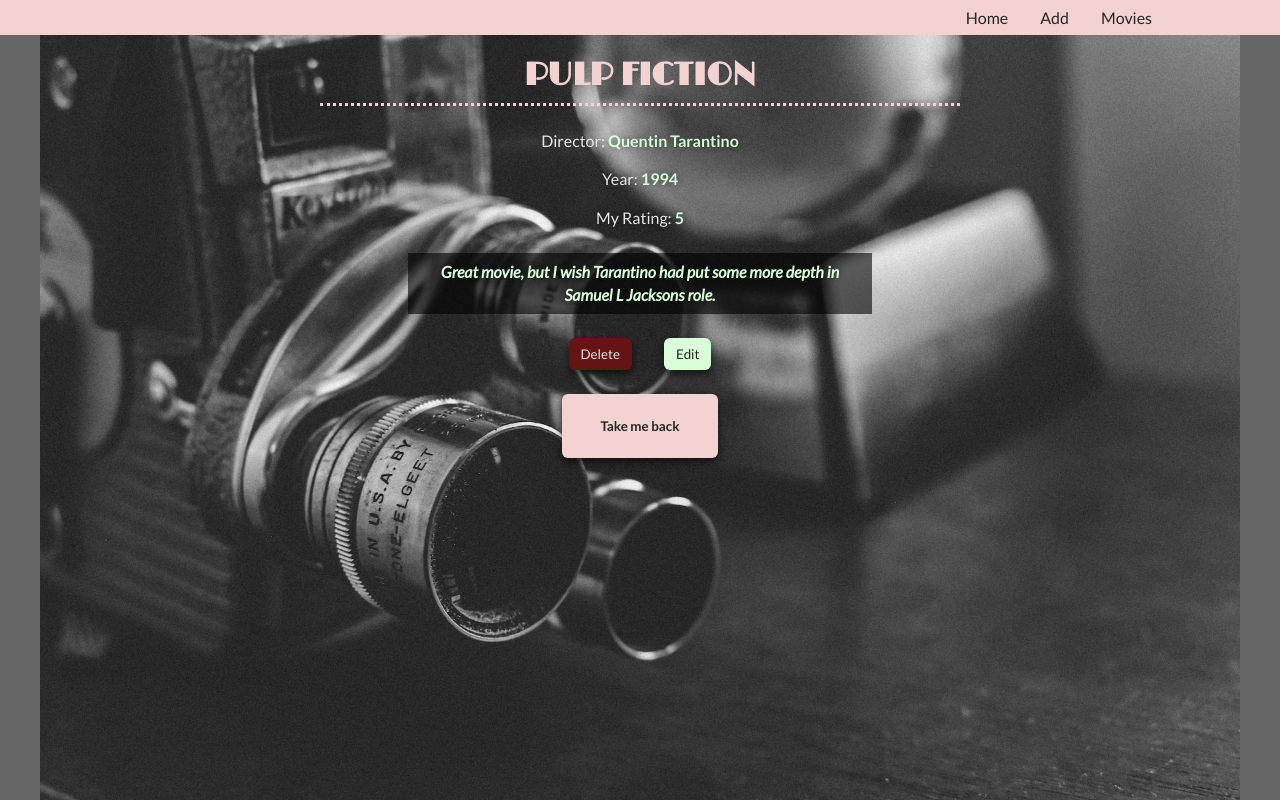
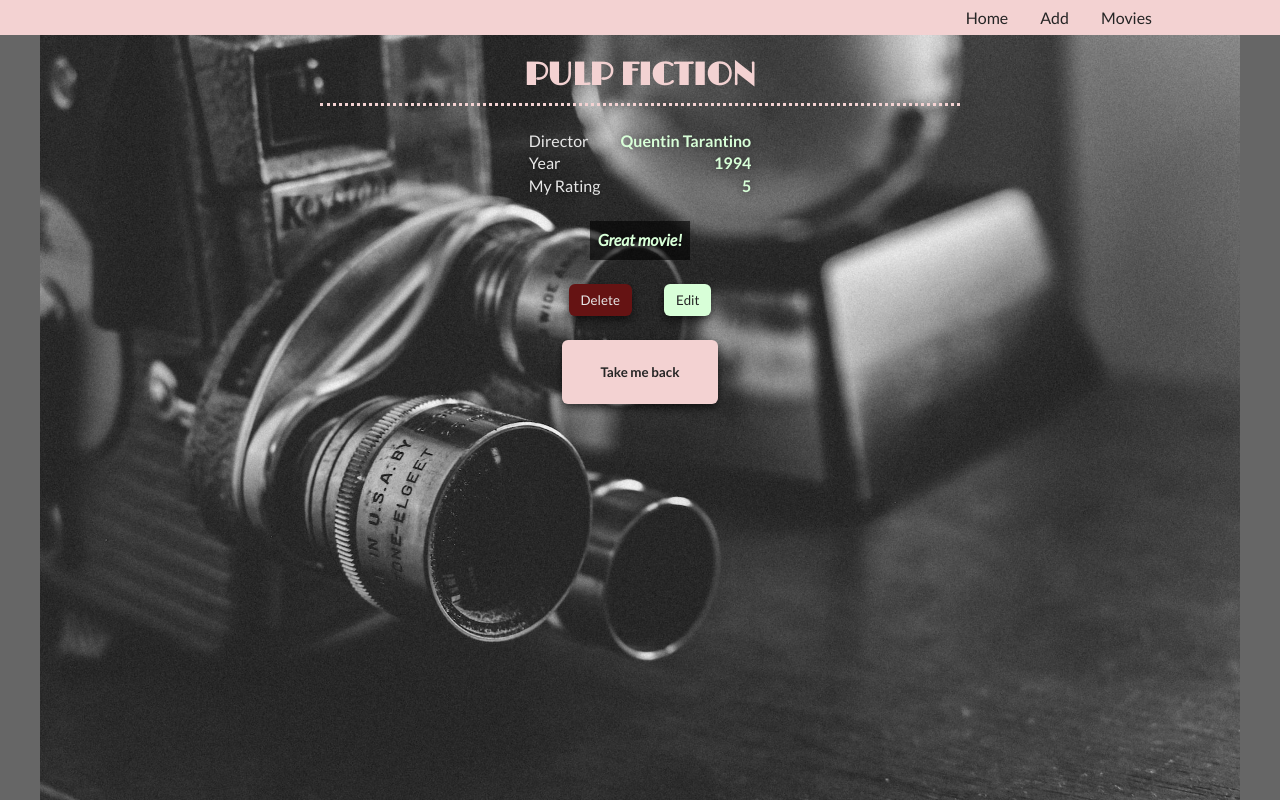
Before and after one commit to cecilialjungquist/examination-ramverk, a React (Vite) app: page /0 in a window 1280 px wide. Built offline with nearby package versions, Linux system fonts and the light colour scheme.

Commit message:
update styling

```diff
--- a/public/data.json
+++ b/public/data.json
@@ -6,7 +6,7 @@
             "director": "Quentin Tarantino",
             "year": "1994",
             "img": "https://m.media-amazon.com/images/M/MV5BNGNhMDIzZTUtNTBlZi00MTRlLWFjM2ItYzViMjE3YzI5MjljXkEyXkFqcGdeQXVyNzkwMjQ5NzM@._V1_FMjpg_UX1000_.jpg",
-            "comment": "Great movie, but I wish Tarantino had put some more depth in Samuel L Jacksons role.",
+            "comment": "Great movie!",
             "rating": 5
         },
         {
@@ -15,7 +15,7 @@
             "director": "Stanley Kubrick",
             "year": "1971",
             "img": "https://m.media-amazon.com/images/M/MV5BMTY3MjM1Mzc4N15BMl5BanBnXkFtZTgwODM0NzAxMDE@._V1_FMjpg_UX1000_.jpg",
-            "comment": "Great movie, but I wish Tarantino had put some more depth in Samuel L Jacksons role.",
+            "comment": "You gotta hate and love this movie at the same time.",
             "rating": 4
         },
         {
@@ -33,7 +33,7 @@
             "director": "Wes Anderson",
             "year": "2009",
             "img": "https://m.media-amazon.com/images/M/MV5BOGUwYTU4NGEtNDM4MS00NDRjLTkwNmQtOTkwMWMyMjhmMjdlXkEyXkFqcGdeQXVyMTMxODk2OTU@._V1_.jpg",
-            "comment":  "Best xmas movie there is.",
+            "comment":  "Wes Anderson is the best.",
             "rating": 4
         }
     ]
--- a/src/components/EditMovie.jsx
+++ b/src/components/EditMovie.jsx
@@ -4,6 +4,7 @@
 import { editMovie } from "../store/slices/moviesSlice";
 import Button from './Button';
 import Input from './Input';
+import Textarea from './Textarea';
 
 function EditMovie({ movie, setShowEdit }) {
     const [values, setValues] = useState(movie);
@@ -42,15 +43,11 @@
                 handleChange={handleChange}
                 value={values.rating}
             />
-            <section className='textarea-container'>
-                <textarea
-                    name="comment"
-                    onChange={handleChange}
-                    value={values.comment}
-                    cols="30"
-                    rows="10"
-                />
-            </section>
+            <Textarea
+                name="comment"
+                handleChange={handleChange}
+                value={values.comment}
+            />
             <section className='btn-section'>
                 <Button children={'Cancel'} type={'delete'} onClick={handleCancel} />
                 <Button children={'Save'} type={'edit'} onClick={handleSave} />
--- /dev/null
+++ b/src/components/Textarea.jsx
@@ -0,0 +1,11 @@
+import './_Textarea.scss';
+
+function Textarea({ name, handleChange, value }) {
+    return (
+        <section className='textarea-container'>
+            <textarea name={name} onChange={handleChange} value={value} placeholder='Add comment here' />
+        </section>
+    );
+}
+
+export default Textarea;
--- a/src/components/_EditMovie.scss
+++ b/src/components/_EditMovie.scss
@@ -3,11 +3,6 @@
 
 .edit-movie {
     margin-top: $whiteSpace--big;
-
-    .textarea-container {
-        @include flex-col-center;
-
-    }
 
     .btn-section {
         @include btn-section;
--- /dev/null
+++ b/src/components/_Textarea.scss
@@ -0,0 +1,19 @@
+@import '../styles/mixins';
+@import '../styles/variables';
+
+
+.textarea-container {
+    @include flex-col-center;
+
+    textarea {
+        width: 96vw;
+        max-width: 30rem;
+        min-height: 5rem;
+        resize: none;
+
+        &::placeholder {
+            color: $fontWhite;
+        }
+
+    }
+}
--- a/src/views/AddMovie.jsx
+++ b/src/views/AddMovie.jsx
@@ -6,6 +6,7 @@
 import { addMovie } from '../store/slices/moviesSlice';
 import { useNavigate } from 'react-router-dom';
 import { nanoid } from '@reduxjs/toolkit';
+import Textarea from '../components/Textarea';
 
 function AddMovie() {
     const dispatch = useDispatch();
@@ -17,7 +18,7 @@
         director: '',
         year: '',
         img: '',
-        imdb: '',
+        comment: '',
         rating: ''
     });
 
@@ -73,16 +74,15 @@
                         value={newMovie.img}
                     />
                     <Input
-                        name={'imdb'}
-                        type={'url'}
-                        handleChange={handleChange}
-                        value={newMovie.imdb}
-                    />
-                    <Input
                         name={'rating'}
                         type={'number'}
                         handleChange={handleChange}
                         value={newMovie.rating}
+                    />
+                    <Textarea
+                        name={'comment'}
+                        handleChange={handleChange}
+                        value={newMovie.comment}
                     />
                 </form>
                 <div className='primary-btn-container'>
--- a/src/views/Movie.jsx
+++ b/src/views/Movie.jsx
@@ -35,12 +35,16 @@
                         <EditMovie movie={movie} setShowEdit={setShowEdit} /> :
                         <>
                             <section className="info">
-                                <p><span>Director:</span> {movie.director}</p>
-                                <p><span>Year:</span> {movie.year}</p>
-                                <p><span>My Rating:</span> {movie.rating}</p>
-                                <section className="comment">
-                                    <p>{movie.comment}</p>
+                                <section className="year-movie-rating">
+                                    <p><span>Director</span> {movie.director}</p>
+                                    <p><span>Year</span> {movie.year}</p>
+                                    <p><span>My Rating</span> {movie.rating}</p>
                                 </section>
+                                {movie.comment &&
+                                    <section className="comment">
+                                        <p>{movie.comment}</p>
+                                    </section>
+                                }
                                 <section className="btn-section">
                                     <Button children={'Delete'} type={'delete'} onClick={handleDelete} />
                                     <Button children={'Edit'} type={'edit'} onClick={handleEdit} />
--- a/src/views/_views.scss
+++ b/src/views/_views.scss
@@ -18,6 +18,16 @@
         padding-top: $whiteSpace--big;
         font-weight: 700;
         text-shadow: $textShadow;
+        text-align: center;
+
+        .year-movie-rating {
+            p {
+                display: flex;
+                justify-content: space-between;
+                gap: $whiteSpace--big;
+                text-shadow: $textShadow;
+            }
+        }
 
         h3 {
             margin-top: $whiteSpace--big;
@@ -30,6 +40,7 @@
         span {
             color: $fontWhite;
             font-weight: 400;
+            margin-right: $whiteSpace--normal;
         }
 
         .comment {
@@ -49,7 +60,7 @@
 
     .loading {
         @include message;
-        margin-top: calc($whiteSpace--big * 3);
+        margin-top:$whiteSpace--big * 3;
     }
 }
 
```
